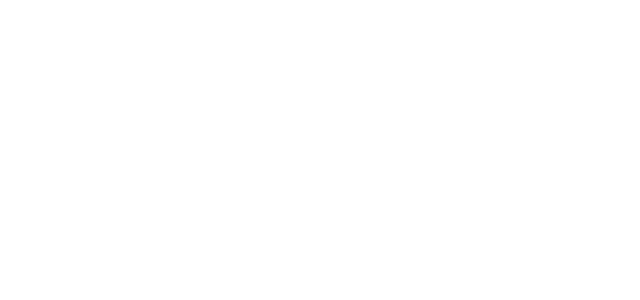
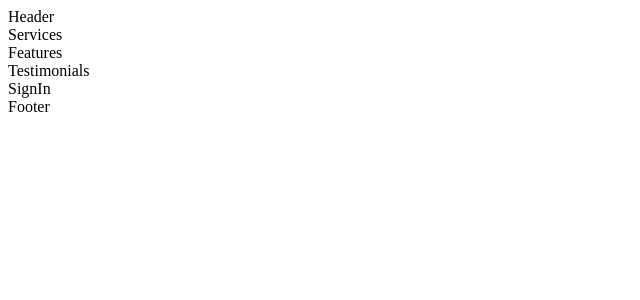
Before and after one commit to Ljusaj123/Fylo-Design-Page, a React (Create React App) app: page / in a window 1280 px wide. Shown: the top 300 px of the page, without its empty margins (0-640 px from the left). Built offline with nearby package versions, Linux system fonts and the light colour scheme.

Commit message:
created components and modules

```diff
--- a/src/App.js
+++ b/src/App.js
@@ -1,5 +1,21 @@
+import Features from "./modules/Features";
+import Services from "./modules/Services";
+import SignIn from "./modules/SignIn";
+import Testimonials from "./modules/Testimonials";
+import Footer from "./modules/Footer";
+import Header from "./modules/Header";
+
 function App() {
-  return <div className="App"></div>;
+  return (
+    <div className="App">
+      <Header />
+      <Services />
+      <Features />
+      <Testimonials />
+      <SignIn />
+      <Footer />
+    </div>
+  );
 }
 
 export default App;
--- /dev/null
+++ b/src/modules/Features.js
@@ -0,0 +1,9 @@
+import React from 'react'
+
+function Features() {
+  return (
+    <div>Features</div>
+  )
+}
+
+export default Features
--- /dev/null
+++ b/src/modules/Footer.js
@@ -0,0 +1,9 @@
+import React from 'react'
+
+function Footer() {
+  return (
+    <div>Footer</div>
+  )
+}
+
+export default Footer
--- /dev/null
+++ b/src/modules/Header.js
@@ -0,0 +1,7 @@
+import React from "react";
+
+function Header() {
+  return <div>Header</div>;
+}
+
+export default Header;
--- /dev/null
+++ b/src/modules/Services.js
@@ -0,0 +1,9 @@
+import React from 'react'
+
+function Services() {
+  return (
+    <div>Services</div>
+  )
+}
+
+export default Services
--- /dev/null
+++ b/src/modules/SignIn.js
@@ -0,0 +1,9 @@
+import React from 'react'
+
+function SignIn() {
+  return (
+    <div>SignIn</div>
+  )
+}
+
+export default SignIn
--- /dev/null
+++ b/src/modules/Testimonials.js
@@ -0,0 +1,9 @@
+import React from 'react'
+
+function Testimonials() {
+  return (
+    <div>Testimonials</div>
+  )
+}
+
+export default Testimonials
```
Also changed, not shown: src/components/Card.js (added, +7 -0 lines), src/components/Navbar.js (added, +7 -0 lines).
